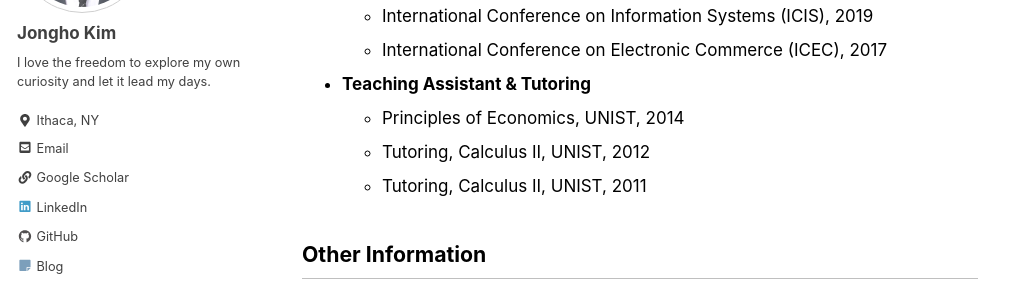
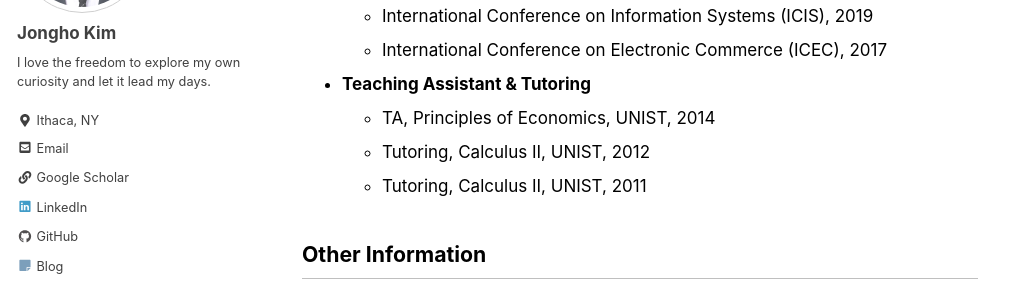
Before and after one commit to jonghkim/jonghkim.github.io, a Jekyll site: the page built from _pages/about.md, in a window 1280 px wide and 900 px high, scrolled down 3086 px. Shown: the part 152-452 px from the top of the window, without its empty margins (0-1014 px from the left). Built offline with Jekyll 4.4.1, drawn with Linux system fonts in a browser that asks for light colours.

```diff
--- a/_pages/about.md
+++ b/_pages/about.md
@@ -72,7 +72,7 @@ last_modified_at: 2021-4-15
     - International Conference on Information Systems (ICIS), 2019
     - International Conference on Electronic Commerce (ICEC), 2017
 - **Teaching Assistant & Tutoring**
-    - Principles of Economics, UNIST, 2014
+    - TA, Principles of Economics, UNIST, 2014
     - Tutoring, Calculus II, UNIST, 2012
     - Tutoring, Calculus II, UNIST, 2011
 
```
